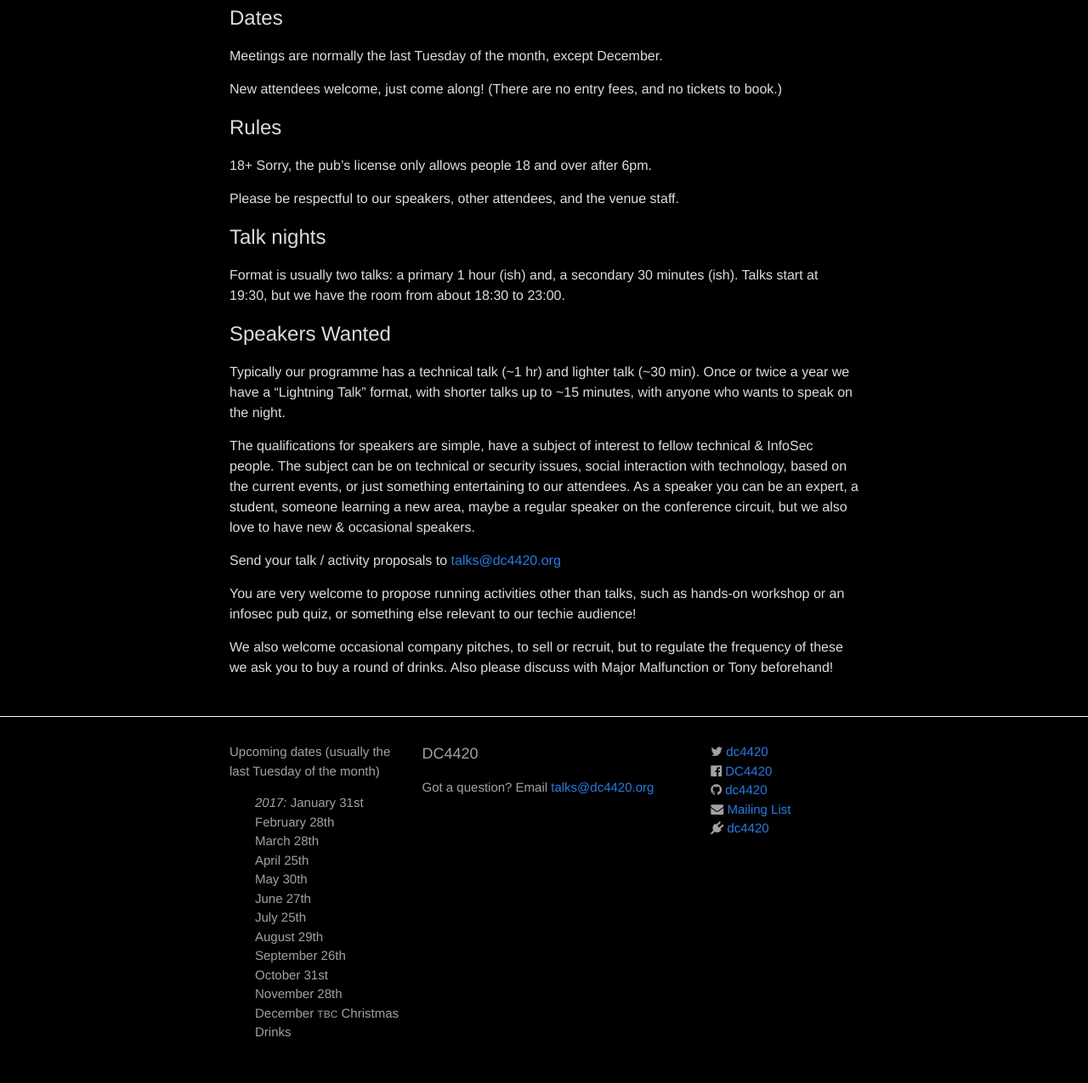
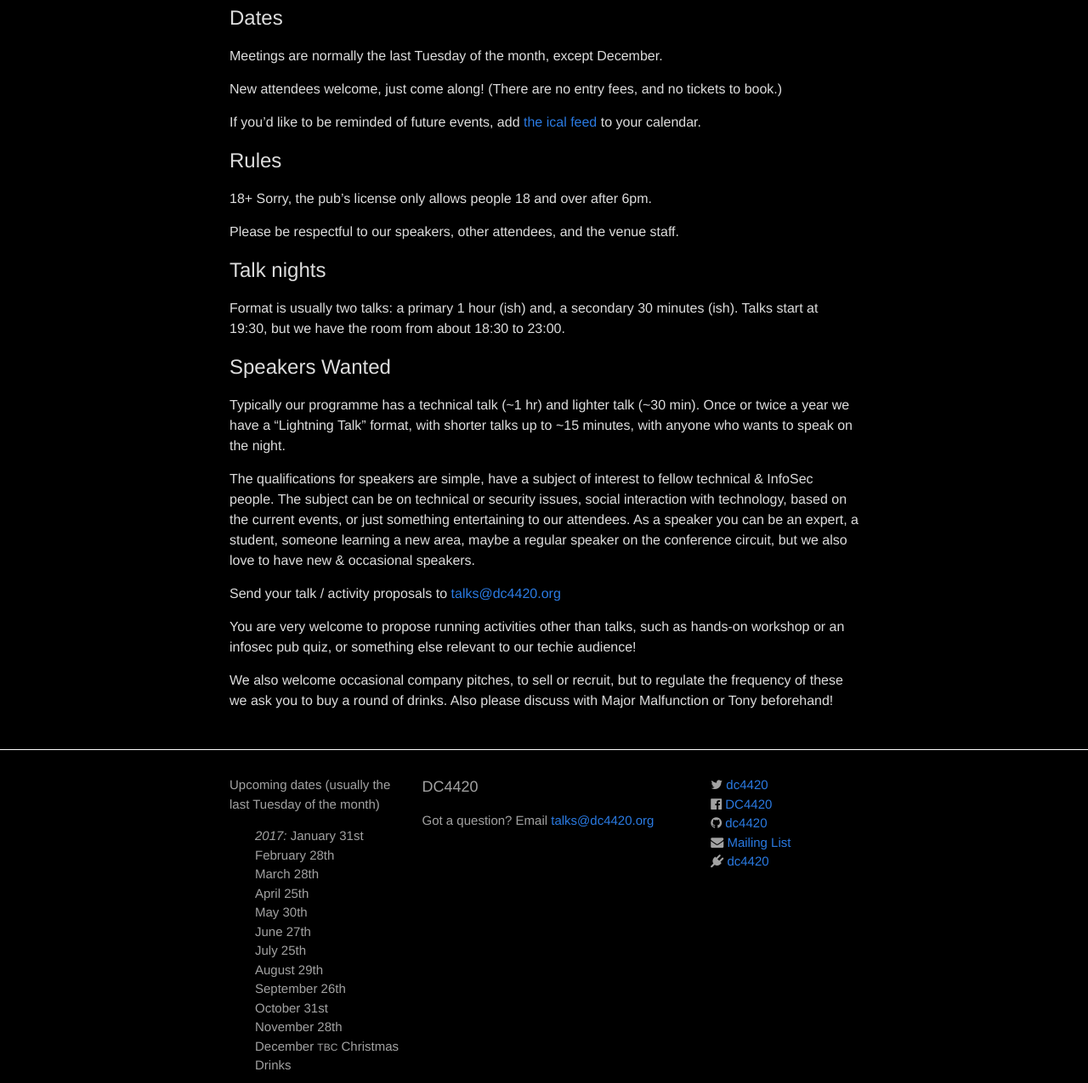
Before and after one commit to dc4420/website, a Jekyll site: the page built from about.md, in a window 1280 px wide and 1400 px high, scrolled down 353 px, cut to the strip 125-1400 px from the top of the window. Shown: the whole strip at 85% size. Built offline with Jekyll 4.4.1, drawn with Linux system fonts in a browser that asks for light colours; nearby versions of some CDN libraries; some of the changed text lies outside the part shown.

Commit message:
Experimental ical feed

```diff
--- a/_includes/footer.html
+++ b/_includes/footer.html
@@ -20,6 +20,8 @@
           <li>November 28th</li>
           <li>December <i class="small-caps">TBC</i> Christmas Drinks</li>
         </ul>
+
+        <p class="text">Add the <a href="/feed.ics">ical feed</a> to your calendar!</p>
       </div>
 
       <div class="footer-col  footer-col-2">
--- a/_includes/head.html
+++ b/_includes/head.html
@@ -9,5 +9,6 @@
   <link rel="stylesheet" href="{{ "/css/main.css" | prepend: site.baseurl }}">
   <link rel="canonical" href="{{ page.url | replace:'index.html','' | prepend: site.baseurl | prepend: site.url }}">
   <link rel="alternate" type="application/rss+xml" title="{{ site.title }}" href="{{ "/feed.xml" | prepend: site.baseurl | prepend: site.url }}" />
+  <link rel="alternate" type="text/calendar" title="{{ site.title }} calendar" href="{{ "/feed.ics" | prepend: site.baseurl | prepend: site.url }}" />
   <link rel="stylesheet" href="//maxcdn.bootstrapcdn.com/font-awesome/4.3.0/css/font-awesome.min.css">
 </head>
--- a/about.md
+++ b/about.md
@@ -16,6 +16,8 @@
 
 New attendees welcome, just come along!
 (There are no entry fees, and no tickets to book.)
+
+If you'd like to be reminded of future events, add [the ical feed](/feed.ics) to your calendar.
 
 ## Rules
 
```
Also changed, not shown: 1 other file.
